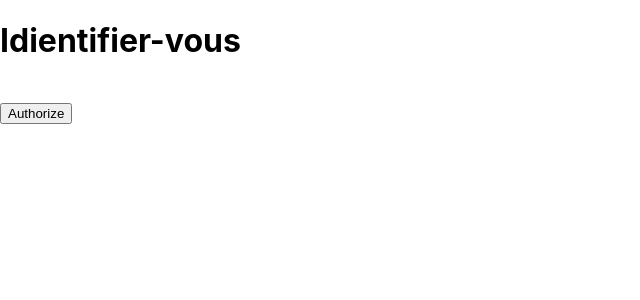
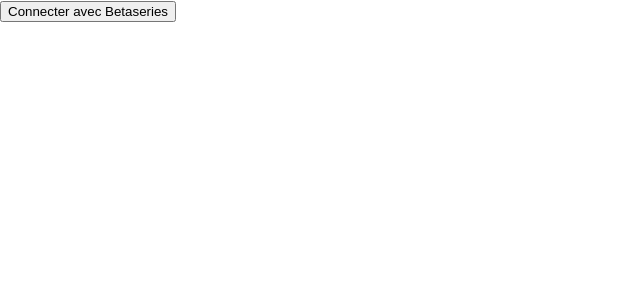
Before and after one commit to Mohammed-el-Amine/PreviouslyOn, a React (Create React App) app in the folder epi_wiew/: page / in a window 1280 px wide. Shown: the top 300 px of the page, without its empty margins (0-640 px from the left). Built offline with nearby package versions, Linux system fonts and the light colour scheme.

Commit message:
[EDIT] connect to api OK

```diff
--- a/epi_wiew/src/Componants/Acceuille.js
+++ b/epi_wiew/src/Componants/Acceuille.js
@@ -1,38 +1,27 @@
-import React, { useState } from 'react';
-import axios from 'axios';
-import { Link } from "react-router-dom";
+import React, { useState, useEffect } from 'react';
+import axios from "axios";
 
 const BetaseriesOAuth2 = () => {
-  const [token, setToken] = useState(null);
-  const [error, setError] = useState(null);
+  const [url, setUrl] = useState('');
 
-  const handleAuth = async () => {
-    try {
-      // Requête de demande de jeton
-      const response = await axios.post('https://api.betaseries.com/oauth/access_token', {
-        client_id: '5e5b18e63fb7',
-        client_secret: '8a63bc9f71009ec837ce294dd27d919e',
-        redirect_uri: 'http://localhost:3000/Profile',
-        code: 'AUTHORIZATION_CODE',
-        grant_type: 'authorization_code'
-      });
-      setToken(response.data.access_token);
-    } catch (err) {
-      setError(err);
-    }
+  useEffect(() => {
+    const urlParams = new URLSearchParams(window.location.search);
+    const code = urlParams.get('code');
+    console.log(code);
+  }, []);
 
-  };
+  const handleClick = () => {
+    const clientId = "5e5b18e63fb7";
+    const redirectUri = "http://localhost:3000/Profile";
+    setUrl(`https://www.betaseries.com/authorize?client_id=${clientId}&redirect_uri=${redirectUri}`);
+  }
 
   return (
     <div>
-
-        <h1>Idientifier-vous</h1> <br/>
-      <button onClick={handleAuth}>Authorize</button>
-      {token && <p>Access token: {token}</p>}
-      {error && <p>Error: {error.message}</p>}
-      {token && <Link to="/Profile">Profile</Link>}
+      <button onClick={handleClick}>Connecter avec Betaseries</button>
+      {url && <a href={url}>Se connecter</a>}
     </div>
   );
-};
+}
 
 export default BetaseriesOAuth2;
--- a/epi_wiew/src/index.js
+++ b/epi_wiew/src/index.js
@@ -6,9 +6,7 @@ import Accueil from './Componants/Acceuille';
 
 const root = ReactDOM.createRoot(document.getElementById('root'));
 root.render(
-  <React.StrictMode>
     <Accueil />
-  </React.StrictMode>
 );
 
 // If you want to start measuring performance in your app, pass a function
```
